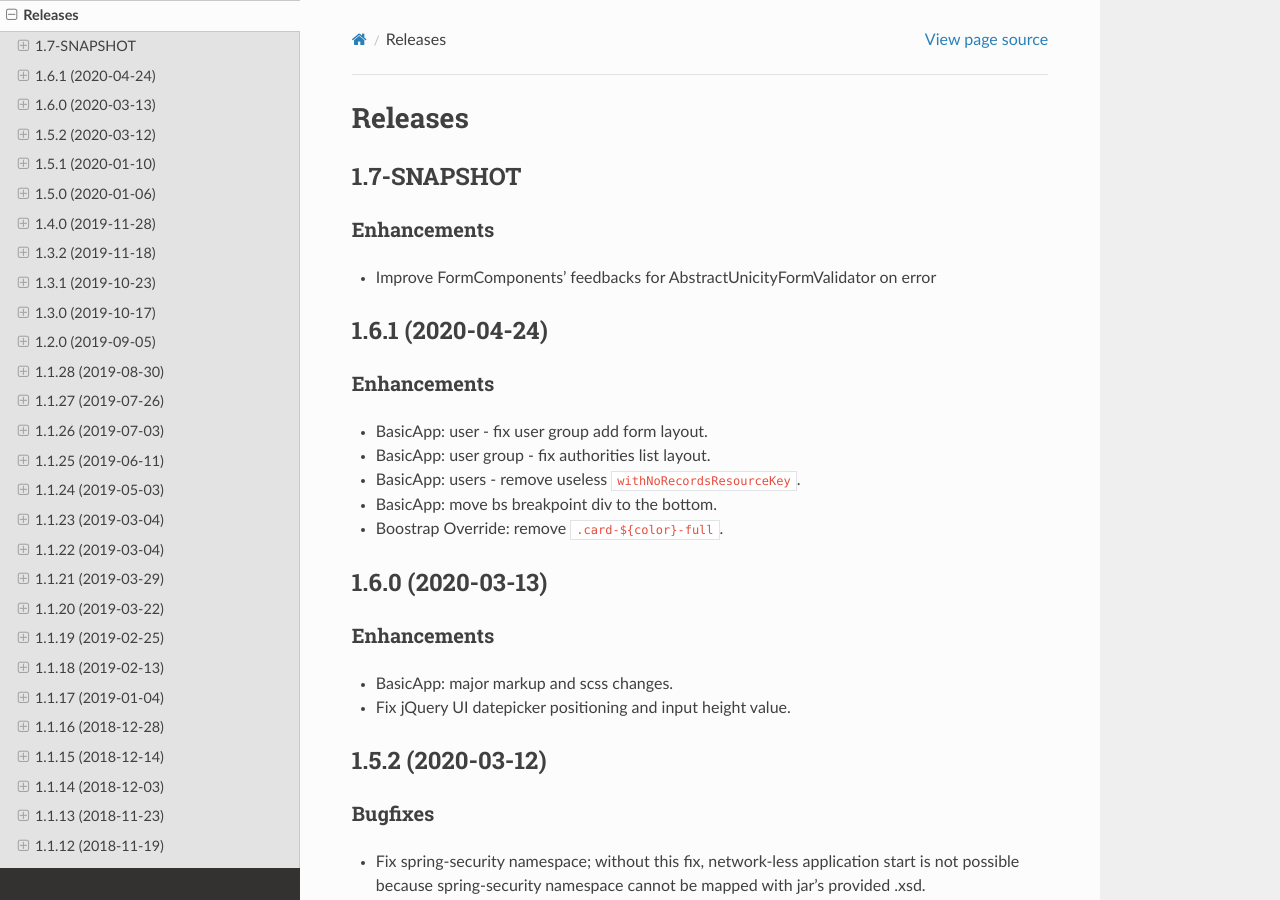
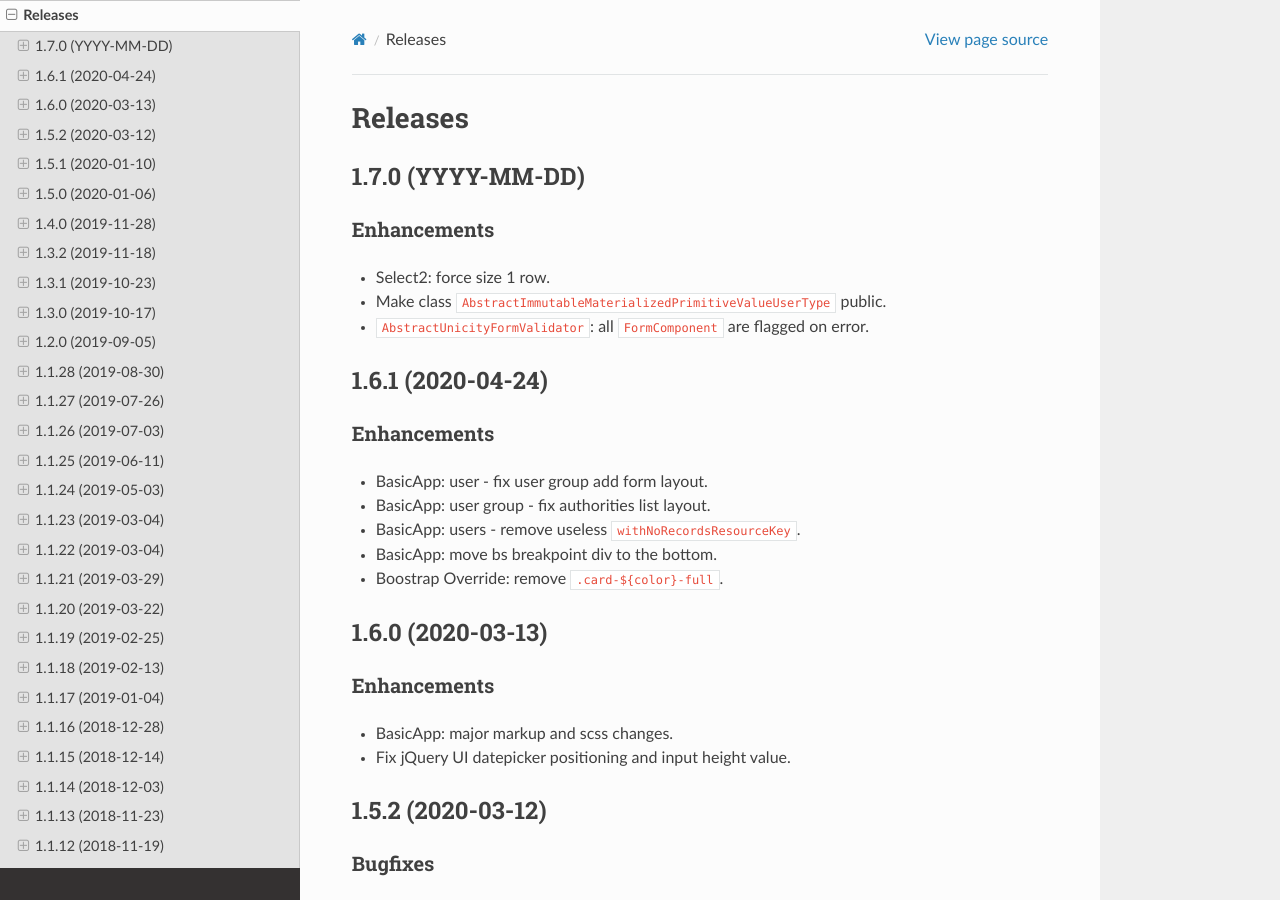
Before and after one commit to igloo-project/igloo-doc, a Sphinx documentation site: the page built from source/release-notes/releases.rst, in a window 1280 px wide and 900 px high. Built offline with Sphinx 7.4.7 and the Read the Docs theme 2.0.0, drawn with Linux system fonts in a browser that asks for light colours.

Commit message:
1.7.0: update release notes

```diff
--- a/source/release-notes/releases.rst
+++ b/source/release-notes/releases.rst
@@ -2,15 +2,17 @@
 Releases
 ########
 
-.. _v1.7-SNAPSHOT:
+.. _v1.7.0:
 
-1.7-SNAPSHOT
-############
+1.7.0 (YYYY-MM-DD)
+##################
 
 Enhancements
 ************
 
-* Improve FormComponents' feedbacks for AbstractUnicityFormValidator on error
+* Select2: force size 1 row.
+* Make class ``AbstractImmutableMaterializedPrimitiveValueUserType`` public.
+* ``AbstractUnicityFormValidator``: all ``FormComponent`` are flagged on error.
 
 .. _v1.6.1:
 
```
